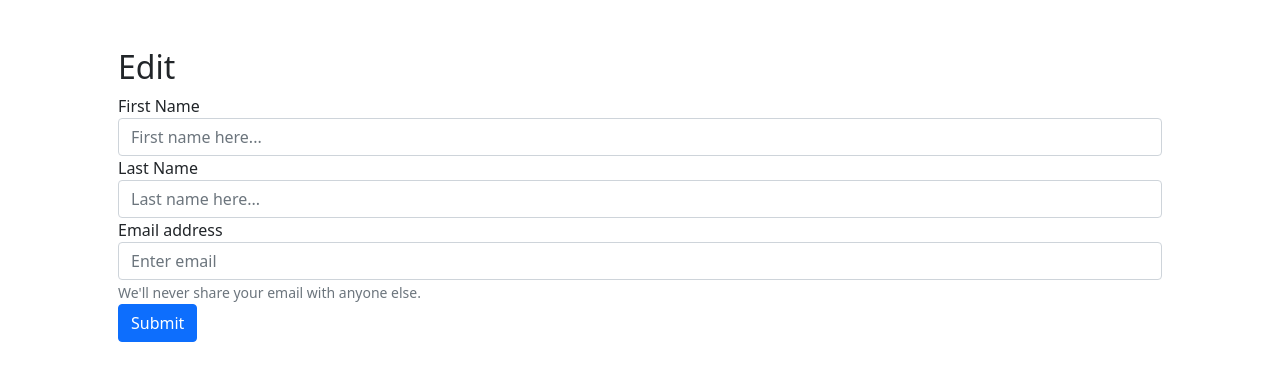
After one commit to Soren568/users_cr, a Flask app: template templates/edit_user.html in a window 1280 px wide. The commit adds this page. Shown: the top 389 px of the page. Run offline with Flask 2, Linux system fonts and the light colour scheme; the template is opened without the code that fills it, so the values that code supplies are empty.

Commit message:
CRUD commit

```diff
--- a/mysqlconnection.py
+++ b/mysqlconnection.py
@@ -35,5 +35,7 @@ class MySQLConnection:
                 # close the connection
                 self.connection.close()
 
+
+
 def connectToMySQL(db):
     return MySQLConnection(db)
--- a/server.py
+++ b/server.py
@@ -17,13 +17,36 @@ def new_user():
 
 @app.route("/create_user", methods=["POST"])
 def create_user():
+    User.save(request.form)
+    return redirect('/')
+
+@app.route("/users/<int:id>")
+def user_view(id):
     data = {
-        "fname" : request.form["fname"],
-        "lname" : request.form["lname"],
-        "email" : request.form["email"]
+        "id": id
     }
-    User.save(data)
+    return render_template("user_info.html", user=User.get_one(data))
+
+@app.route('/user/update', methods=["POST"])
+def update():
+    User.update(request.form)
     return redirect('/')
+
+@app.route("/users/<int:id>/edit")
+def edit(id):
+    data = {
+        "id":id
+    }
+    return render_template("edit_user.html", user=User.get_one(data))
+
+@app.route("/delete/<int:id>")
+def delete_user():
+    data = {
+        "id" : id
+    }
+    User.delete_one(data)
+    return redirect("/")
+
 
 if __name__ == "__main__":
     app.run(debug=True)
--- /dev/null
+++ b/templates/edit_user.html
@@ -0,0 +1,40 @@
+<!DOCTYPE html>
+<html lang="en">
+
+<head>
+    <meta charset="UTF-8">
+    <meta http-equiv="X-UA-Compatible" content="IE=edge">
+    <meta name="viewport" content="width=device-width, initial-scale=1.0">
+    <title>Edit User</title>
+    <link href="https://cdn.jsdelivr.net/npm/bootstrap@5.1.1/dist/css/bootstrap.min.css" rel="stylesheet"
+        integrity="sha384-F3w7mX95PdgyTmZZMECAngseQB83DfGTowi0iMjiWaeVhAn4FJkqJByhZMI3AhiU" crossorigin="anonymous">
+</head>
+
+<body>
+    <div class="container p-5">
+        <form action ="/user/update" method="POST">
+            <h2 class="d-4">Edit {{user.first_name}}</h2>
+            <div class="form-group">
+                <label for="fname">First Name</label>
+                <input name="fname" type="text" class="form-control" placeholder="First name here..." value="{{user.first_name}}">
+            </div>
+            <div class="form-group">
+                <label for="lname">Last Name</label>
+                <input name="lname" type="text" class="form-control" placeholder="Last name here..." value="{{user.last_name}}">
+            </div>
+            <div class="form-group">
+                <label for="email">Email address</label>
+                <input name="email" type="email" class="form-control" placeholder="Enter email" value="{{user.email}}">
+                <small class="form-text text-muted">We'll never share your email with anyone
+                    else.</small>
+            </div>
+            <button type="submit"  value="Update User"class="btn btn-primary">Submit</button>
+        </form>
+    </div>
+
+    <script src="https://cdn.jsdelivr.net/npm/bootstrap@5.1.1/dist/js/bootstrap.bundle.min.js"
+        integrity="sha384-/bQdsTh/da6pkI1MST/rWKFNjaCP5gBSY4sEBT38Q/9RBh9AH40zEOg7Hlq2THRZ"
+        crossorigin="anonymous"></script>
+</body>
+
+</html>
--- a/templates/index.html
+++ b/templates/index.html
@@ -17,17 +17,23 @@
         <table class="table">
             <thead class="thead-dark">
                 <tr>
+                    <th scope="col">#</th>
                     <th scope="col">First</th>
                     <th scope="col">Last</th>
                     <th scope="col">Email</th>
+                    <th scope="col">Created At</th>
+                    <th scope="col">Actions</th>
                 </tr>
             </thead>
             <tbody>
         {% for user in all_users %}
                 <tr>
+                    <th scope="row">{{user.id}}</th>
                     <td>{{user.first_name}}</td>
                     <td>{{user.last_name}}</td>
                     <td>{{user.email}}</td>
+                    <td>{{user.created_at}}</td>
+                    <td> <a href="/users/{{user.id}}">Show</a> | <a href="/users/{{user.id}}/edit">Edit</a> | <a href="/delete/{{user.id}}">Delete</a>  </td>
                 </tr>
         {% endfor %}
             </tbody>
```
Also changed, not shown: templates/user_info.html (added, +28 -0 lines), user.py (+17 -0 lines).
